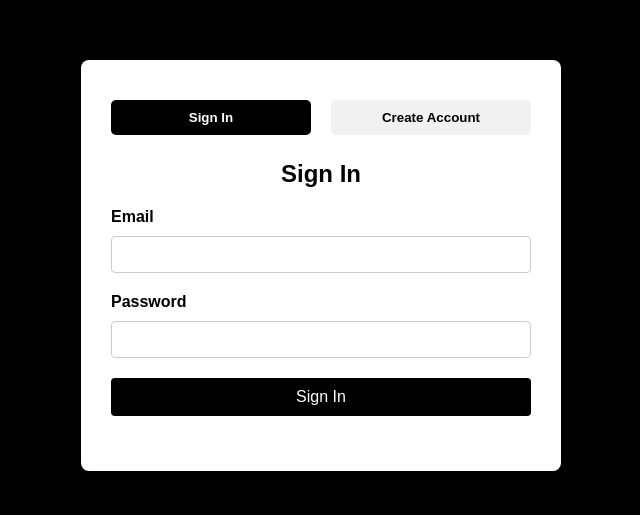
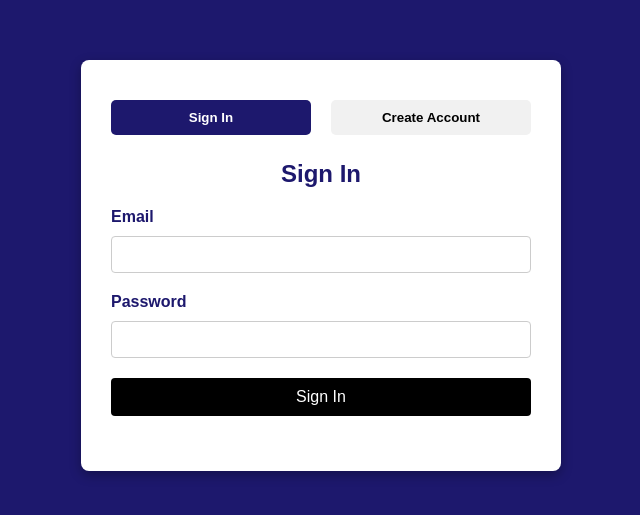
Before and after one commit to MunjN/ME-NEXUS-40K, a plain HTML site: page index.html in a window 1280 px wide. Shown: the part 135-650 px from the top of the page, without its empty margins (319-959 px from the left). Drawn offline with Linux system fonts and the light colour scheme.

Commit message:
Update index.html

```diff
--- a/index.html
+++ b/index.html
@@ -128,7 +128,7 @@
   <script src="/amazon-cognito-identity.min.js"></script>
   <style>
     body {
-      background-color: black;
+      background-color: #1d186d;
       color: white;
       margin: 0;
       font-family: Arial, sans-serif;
@@ -139,7 +139,7 @@
     }
     .login-container {
       background: white;
-      color: black;
+      color: #1d186d;
       padding: 40px 30px;
       border-radius: 8px;
       box-shadow: 0 4px 12px rgba(0, 0, 0, 0.3);
@@ -163,7 +163,7 @@
       transition: all 0.2s ease-in-out;
     }
     .tab-buttons button.active {
-      background-color: black;
+      background-color: #1d186d;
       color: white;
     }
     h2 {
```
